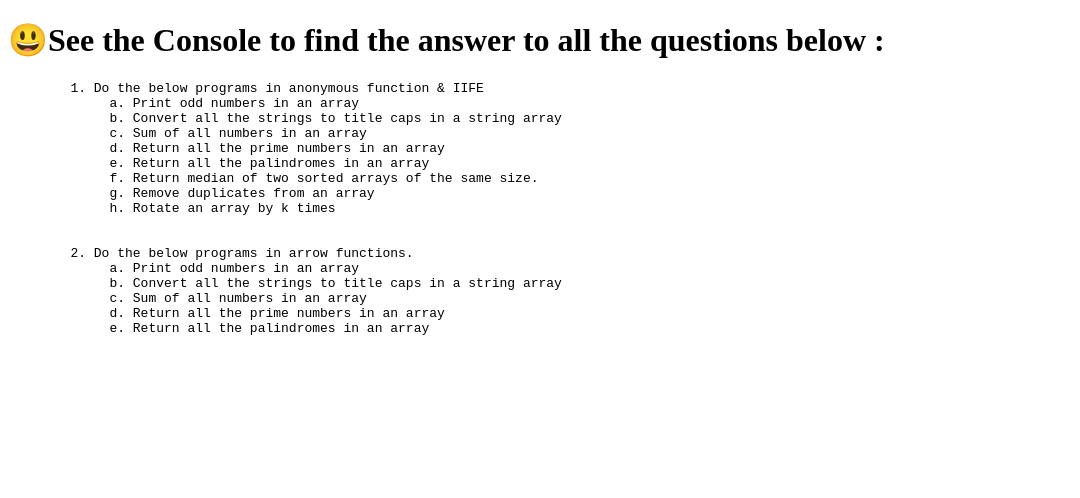
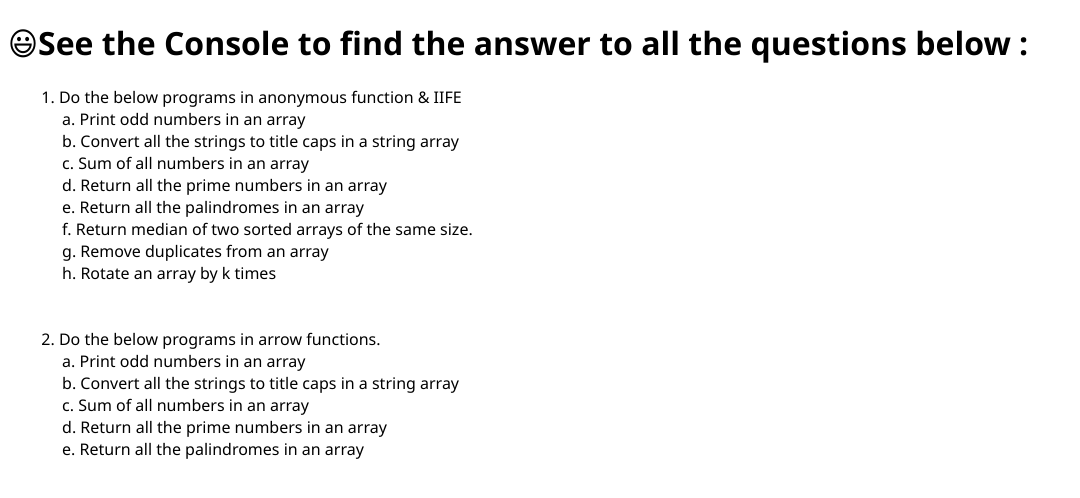
Before and after one commit to asaltcode/Task-4, a plain HTML site: page index.html in a window 1280 px wide. Shown: the whole page, without its empty margins (0-1080 px from the left). Drawn offline with Linux system fonts and the light colour scheme.

Commit message:
font style add

```diff
--- a/index.html
+++ b/index.html
@@ -6,7 +6,11 @@
     <meta name="viewport" content="width=device-width, initial-scale=1.0">
     <title>Document</title>
 </head>
-
+<style>
+    *{
+        font-family: 'Segoe UI', Tahoma, Geneva, Verdana, sans-serif;
+    }
+</style>
 <body>
 
     <h1>😃See the Console to find the answer to all the questions below :</h1>
```
